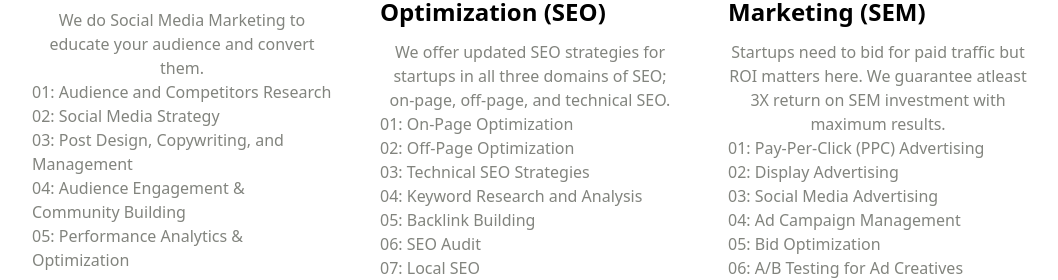
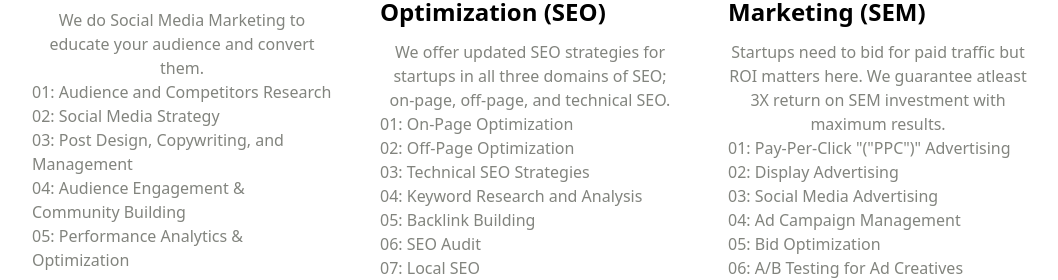
Before and after one commit to mhmAdmin1122/startupMAXIM, a Next.js app: page / in a window 1280 px wide. Shown: the part 800-1080 px from the top of the page, without its empty margins (110-1168 px from the left). Built offline with nearby package versions, Linux system fonts and the light colour scheme.

Commit message:
Cards updated with lists

```diff
--- a/pages/Components/H/HomeSection.tsx
+++ b/pages/Components/H/HomeSection.tsx
@@ -74,7 +74,7 @@ const HomeSection = () => {
       <section className="flex w-full justify-center gap-12 mt-14 flex-wrap">
         <ServiceCard
           imageUrl={card1}
-          altText="Social Media Management"
+          altText="Social Media Management service for startups"
           title="Social Media Marketing"
           desc={
             <>
@@ -94,7 +94,7 @@ const HomeSection = () => {
         />
         <ServiceCard
           imageUrl={card2}
-          altText="StartupMAXIM provides the best SEO service to startups."
+          altText="StartupMAXIM provides the best SEO services to startups."
           title="Search Engine Optimization (SEO)"
           desc={
             <>
@@ -124,7 +124,7 @@ const HomeSection = () => {
               Startups need to bid for paid traffic but ROI matters here. We guarantee atleast 3X return on SEM investment with maximum results.
               </p>
               <ul className="text-left">
-                <li>01: Pay-Per-Click (PPC) Advertising</li>
+                <li>01: Pay-Per-Click "("PPC")" Advertising</li>
                 <li>02: Display Advertising</li>
                 <li>03: Social Media Advertising</li>
                 <li>04: Ad Campaign Management</li>
```
